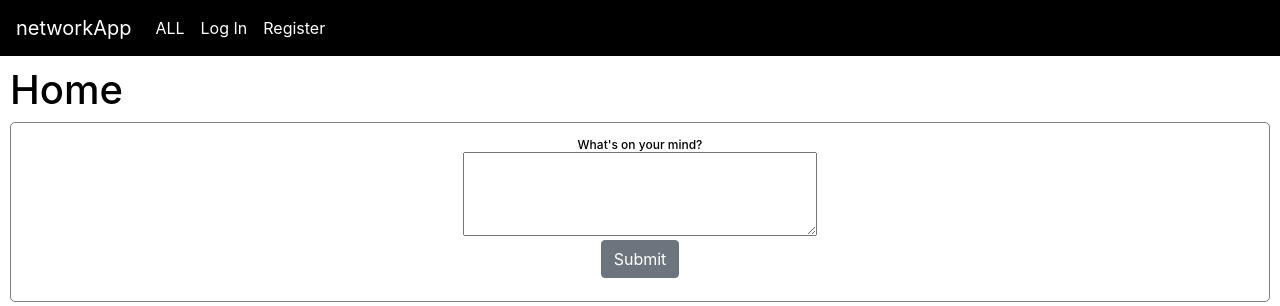
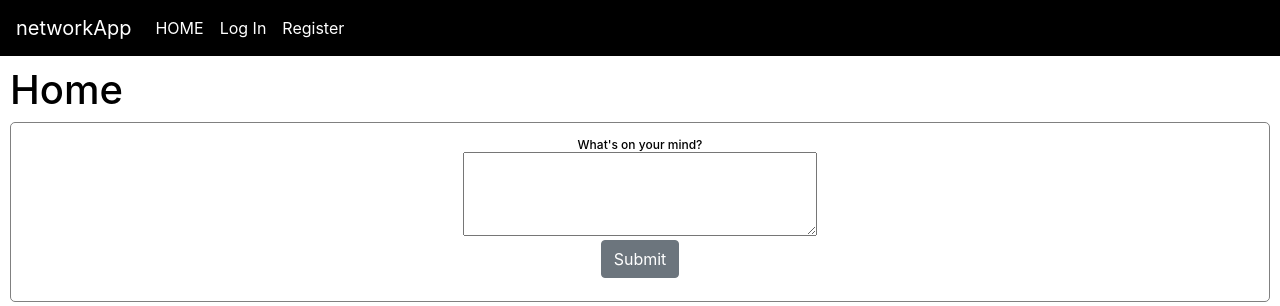
Before and after one commit to franklinle/Socialverse, a Django app: page / in a window 1280 px wide. Shown: the top 306 px of the page. Run offline with Django 3.2, Linux system fonts and the light colour scheme; data comes from the database, SQL or seed files in the repository; some libraries are stand-ins or nearby versions.

Commit message:
testing commit

```diff
--- a/networkApp/templates/networkApp/layout.html
+++ b/networkApp/templates/networkApp/layout.html
@@ -23,7 +23,7 @@
       <div>
         <ul class="navbar-nav mr-auto">
           <li class="nav-item">
-            <a class="nav-link" href="{% url 'index' %}">ALL</a>
+            <a class="nav-link" href="{% url 'index' %}">HOME</a>
           </li>
           {% if user.is_authenticated %}
           <li class="nav-item">
```
